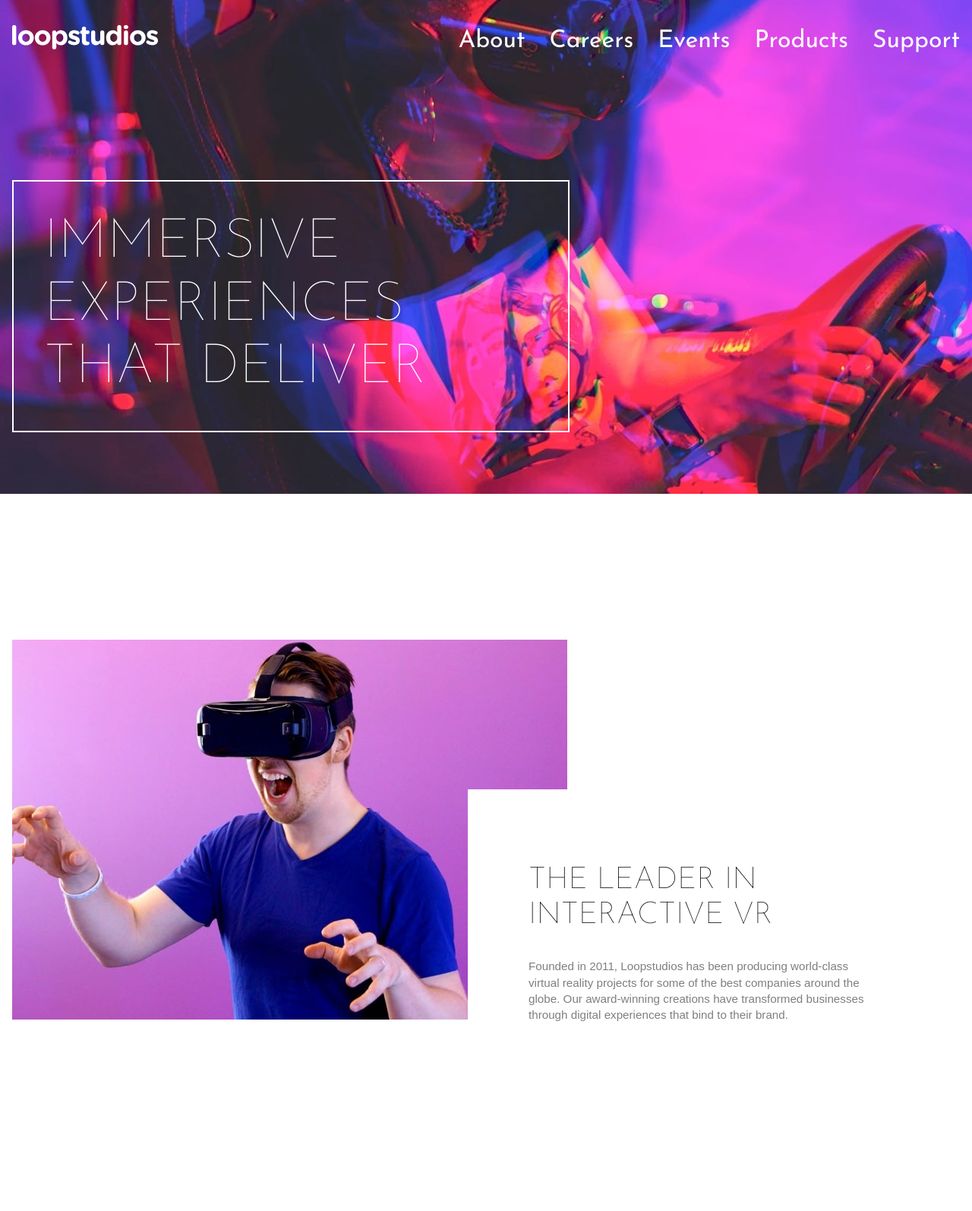
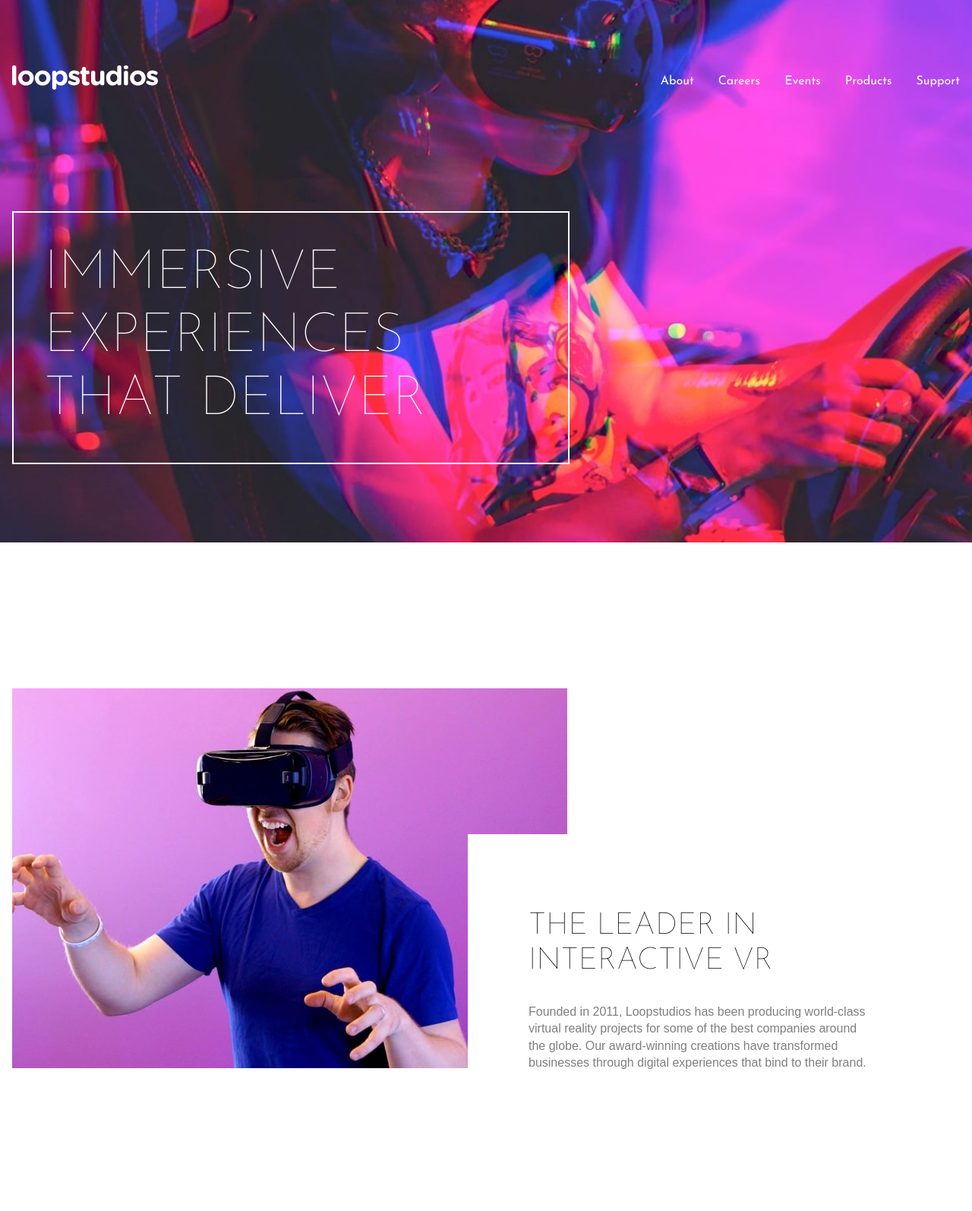
Before and after one commit to JosielLima/Loopstudios-landing-page, a website built with webpack: page dist/index.html in a window 1280 px wide. Shown: the top 1594 px of the page at 76% size. Built offline with nearby package versions, Linux system fonts and the light colour scheme.

Commit message:
add adjuments

```diff
--- a/src/styles.scss
+++ b/src/styles.scss
@@ -11,7 +11,7 @@ $color-dark: #000;
 $color-contrast: #fff;
 
 $font-size: 16px;
-$font-size-small: 0.95rem;
+$font-size-small: 1rem;
 $font-size-medium: 2rem;
 $font-size-large: 2.5rem;
 
@@ -169,6 +169,7 @@ footer {
 // blocks
 
 .main-header {
+  padding-top: 4rem;
   background-image: url('../dist/images/desktop/image-hero.jpg');
   background-size: cover;
   background-position: center;
@@ -219,7 +220,7 @@ footer {
     li a{
       text-decoration: none;
       font-family: $title-font;
-      font-size: $font-size-medium;
+      font-size: $font-size-small;
       padding-left: 1rem;
     }
   }
@@ -348,6 +349,9 @@ footer {
     grid-row: 2 / 3;
     ul {
       justify-content: flex-start;
+      li a {
+        padding-left: 0;
+      }
     }
   }
   .rights {
```
